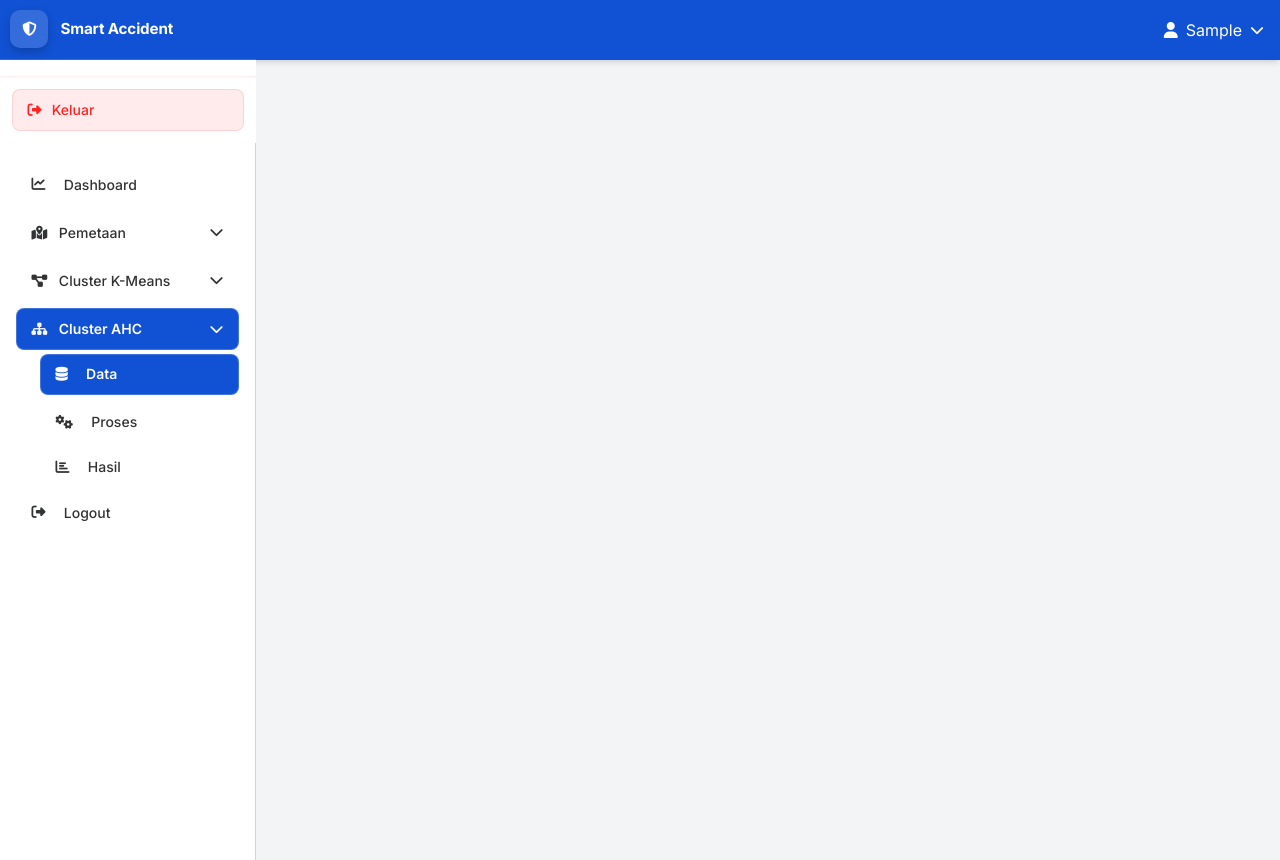
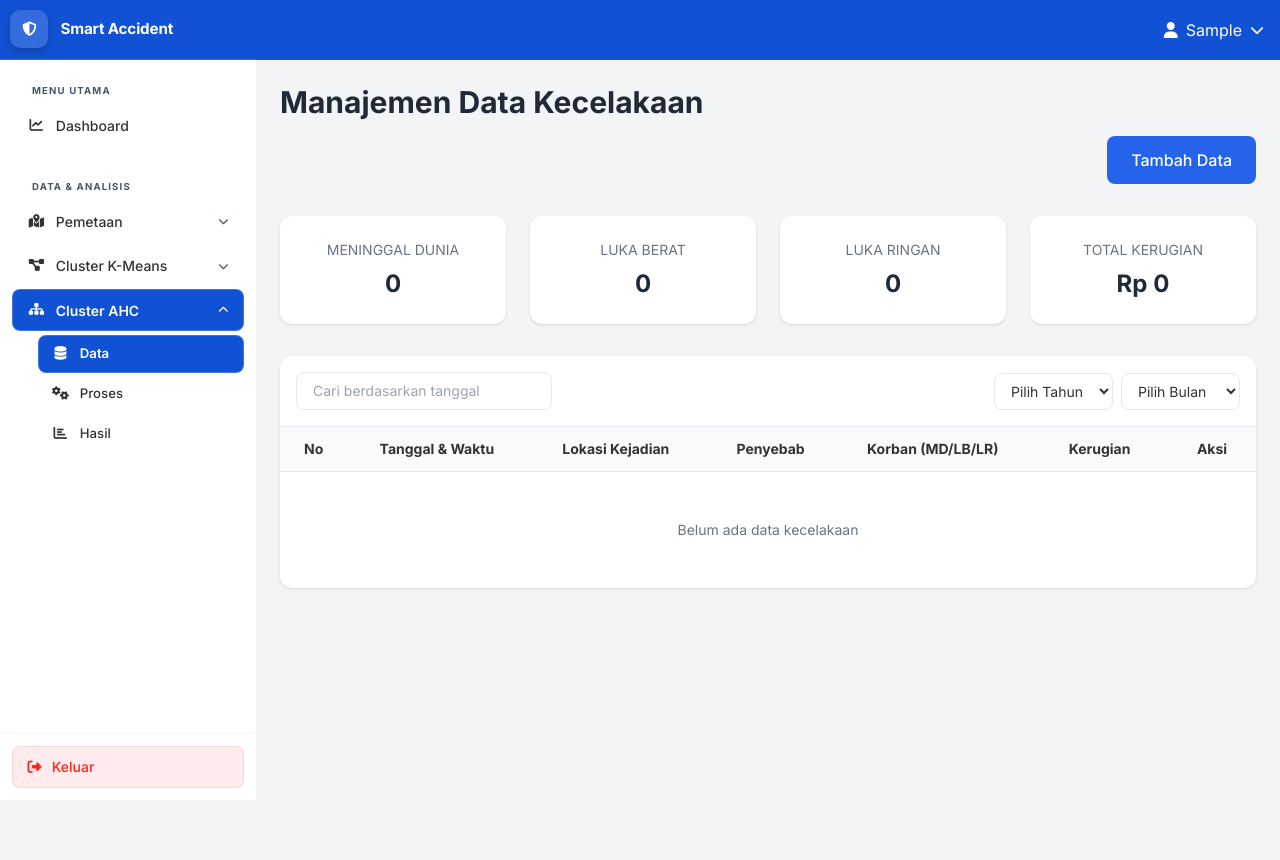
Before and after one commit to ilhamsuryap/smart-accident, a Django app: page /ahc/data/ in a window 1280 px wide. Run offline with Django 5.2, Linux system fonts and the light colour scheme; the visitor is signed in with stand-in values (Sample User, id 1); some libraries are stand-ins or nearby versions.

Commit message:
perbaikan sidebar

```diff
--- a/templates/base.html
+++ b/templates/base.html
@@ -232,7 +232,7 @@
 
     {% block extra_css %}{% endblock %}
 </head>
-<body class="bg-gray-100 overflow-x-hidden">
+<body class="bg-gray-100">
     <!-- Navbar -->
     <nav class="bg-blue shadow-md">
         <div class="w-full px-4 py-4">
@@ -274,7 +274,6 @@
 {% with current=request.resolver_match.url_name %}
 
 <!-- Sidebar -->
-
 <div id="sidebar">
 
     <!-- Brand -->
@@ -419,128 +418,9 @@
         </a>
     </div>
 
-
-<div class="w-full md:w-64 bg-white border-r border-gray-300 md:min-h-screen pt-5">
-    <nav class="flex flex-col space-y-1 px-4">
-
-        <!-- Dashboard -->
-        <a class="sidebar-link {% if current == 'dashboard' %}active{% endif %}"
-           href="{% url 'dashboard' %}">
-            <i class="fas fa-chart-line mr-2"></i> Dashboard
-        </a>
-
-        <!-- ================= PEMETAAN ================= -->
-        <div>
-            <button type="button" onclick="toggleDropdown()"
-                class="w-full flex justify-between items-center sidebar-link
-                {% if current == 'ruas_jalan_list' or current == 'kecelakaan_list' or current == 'map' %}
-                    active
-                {% endif %}">
-                <span>
-                    <i class="fas fa-map-marked-alt mr-2"></i> Pemetaan
-                </span>
-                <i class="fas fa-chevron-down text-sm"></i>
-            </button>
-
-            <div id="pemetaanDropdown"
-                class="ml-6 mt-1 flex flex-col space-y-1
-                {% if current == 'ruas_jalan_list' or current == 'kecelakaan_list' or current == 'map' %}
-                    block
-                {% else %}
-                    hidden
-                {% endif %}">
-
-                <a class="sidebar-link text-sm {% if current == 'ruas_jalan_list' %}active{% endif %}"
-                   href="{% url 'ruas_jalan_list' %}">
-                    <i class="fas fa-road mr-2"></i> Ruas Jalan
-                </a>
-
-                <a class="sidebar-link text-sm {% if current == 'kecelakaan_list' %}active{% endif %}"
-                   href="{% url 'kecelakaan_list' %}">
-                    <i class="fas fa-exclamation-triangle mr-2"></i> Data Kecelakaan
-                </a>
-
-                <a class="sidebar-link text-sm {% if current == 'map' %}active{% endif %}"
-                   href="{% url 'map' %}">
-                    <i class="fas fa-map mr-2"></i> Peta
-                </a>
-            </div>
-        </div>
-
-        <!-- ================= KMEANS ================= -->
-        <div>
-            <button type="button" onclick="toggleKmeans()"
-                class="w-full flex justify-between items-center sidebar-link
-                {% if 'kmeans' in current %} active {% endif %}">
-                <span>
-                    <i class="fas fa-project-diagram mr-2"></i> Cluster K-Means
-                </span>
-                <i class="fas fa-chevron-down text-sm"></i>
-            </button>
-
-            <div id="kmeansDropdown"
-                class="ml-8 mt-1 flex flex-col space-y-1
-                {% if 'kmeans' in current %} block {% else %} hidden {% endif %}">
-
-                <a class="sidebar-link text-sm {% if current == 'cluster_data' %}active{% endif %}"
-                   href="{% url 'cluster_data' %}">
-                    <i class="fas fa-database mr-2"></i> Data
-                </a>
-
-                <a class="sidebar-link text-sm {% if current == 'preprocessing' %}active{% endif %}"
-                   href="{% url 'preprocessing' %}">
-                    <i class="fas fa-cogs mr-2"></i> Proses
-                </a>
-
-                <a class="sidebar-link text-sm {% if current == 'hasil' %}active{% endif %}"
-                   href="{% url 'hasil' %}">
-                    <i class="fas fa-chart-bar mr-2"></i> Hasil
-                </a>
-            </div>
-        </div>
-
-        <!-- ================= AHC ================= -->
-        <div>
-            <button type="button" onclick="toggleAhc()"
-                class="w-full flex justify-between items-center sidebar-link
-                {% if 'ahc' in current %} active {% endif %}">
-                <span>
-                    <i class="fas fa-sitemap mr-2"></i> Cluster AHC
-                </span>
-                <i class="fas fa-chevron-down text-sm"></i>
-            </button>
-
-            <div id="ahcDropdown"
-                class="ml-6 mt-1 flex flex-col space-y-1
-                {% if 'ahc' in current %} block {% else %} hidden {% endif %}">
-
-                <a class="sidebar-link text-sm {% if current == 'ahc_data' %}active{% endif %}"
-                   href="{% url 'ahc_data' %}">
-                    <i class="fas fa-database mr-2"></i> Data
-                </a>
-
-                <a class="sidebar-link text-sm {% if current == 'ahc_proses' %}active{% endif %}"
-                   href="{% url 'ahc_proses' %}">
-                    <i class="fas fa-cogs mr-2"></i> Proses
-                </a>
-
-                <a class="sidebar-link text-sm {% if current == 'ahc_hasil' %}active{% endif %}"
-                   href="{% url 'ahc_hasil' %}">
-                    <i class="fas fa-chart-bar mr-2"></i> Hasil
-                </a>
-            </div>
-        </div>
-
-        <!-- Logout -->
-        <a class="sidebar-link mt-4" href="{% url 'logout' %}">
-            <i class="fas fa-sign-out-alt mr-2"></i> Logout
-        </a>
-
-    </nav>
 </div>
 
 {% endwith %}
-
 
     <!-- Script Dropdown Sidebar -->
     <script>
@@ -550,14 +430,11 @@
             const isOpen = dropdown.classList.contains('open');
             dropdown.classList.toggle('open', !isOpen);
             btn.classList.toggle('dropdown-open', !isOpen);
-
         }
     </script>
 
         <!-- Main Content -->
-
         <div class="flex-1 p-5 md:p-6 bg-gray-100 overflow-x-hidden ml-[256px]">
-
             {% if messages %}
                 <div class="mb-6 space-y-3">
                     {% for message in messages %}
```
